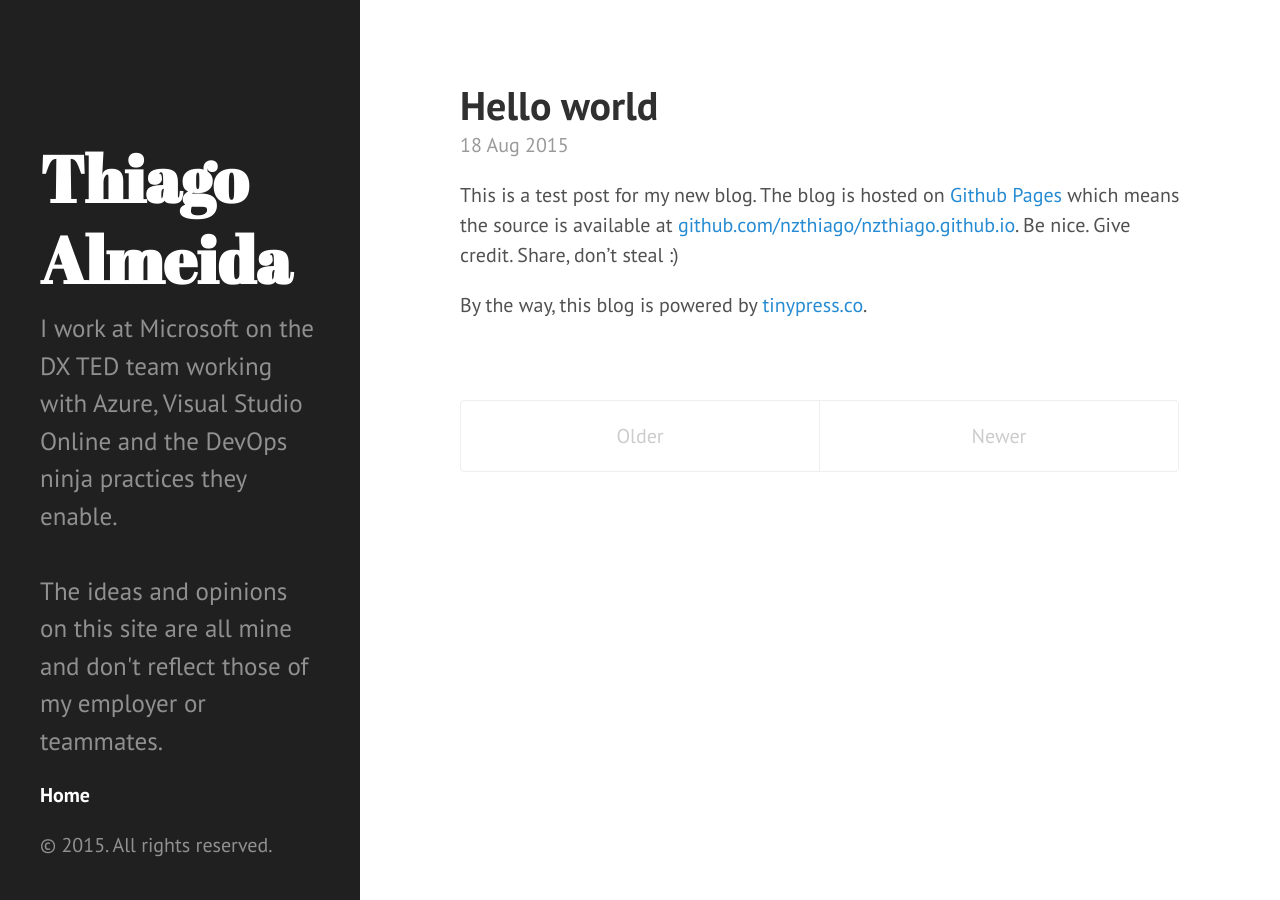
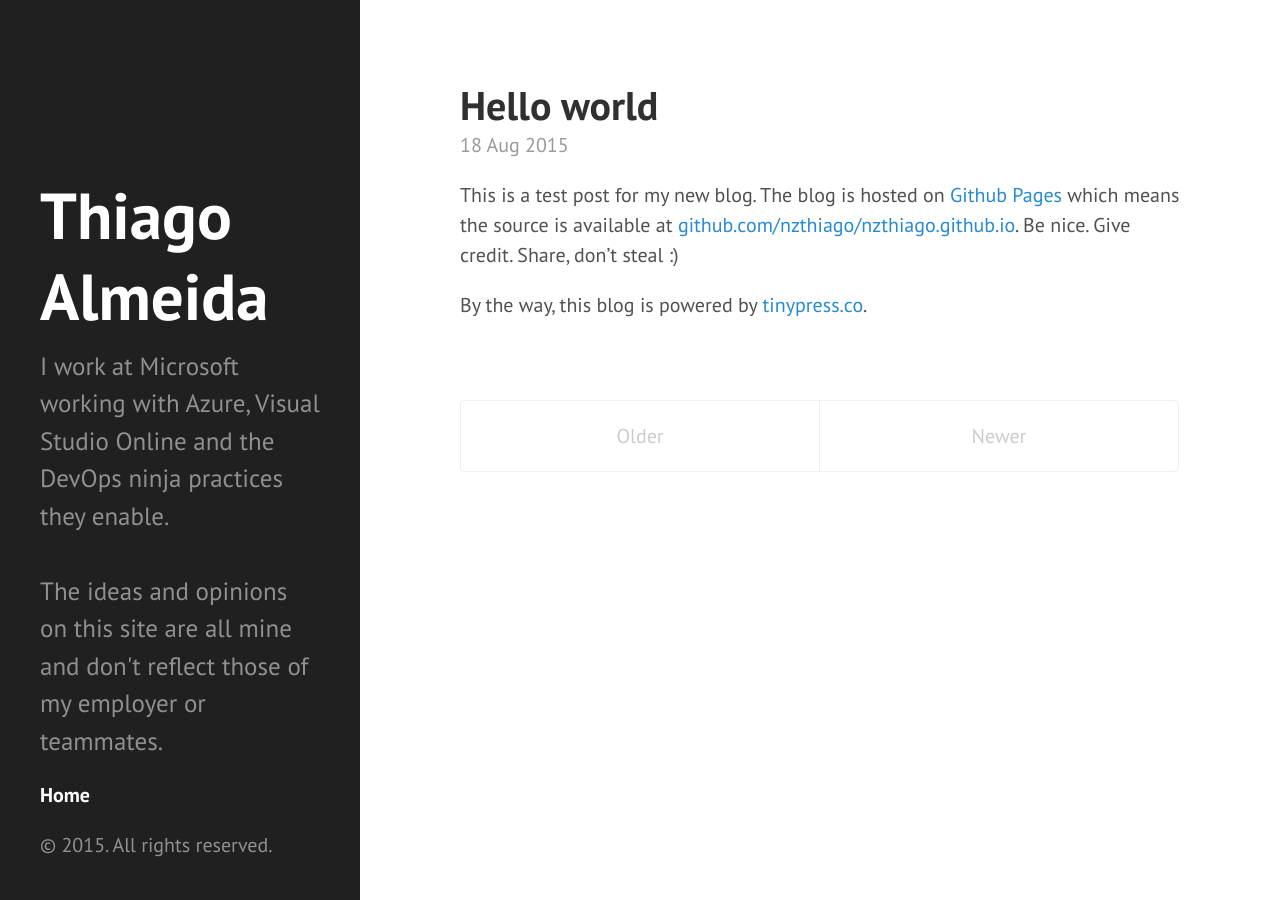
Before and after one commit to nzthiago/nzthiago.github.io, a Jekyll site: the page built from index.html, in a window 1280 px wide. Built offline with Jekyll 4.4.1, drawn with Linux system fonts in a browser that asks for light colours; the list of posts is cut into pages by our own code.

Commit message:
Updating font size and description

```diff
--- a/_config.yml
+++ b/_config.yml
@@ -1,8 +1,8 @@
 excerpt_separator: ""
 pygments: true
 markdown: kramdown
-url: http://nzthiago.github.io
+url: http://talmeida.net
 title: Thiago Almeida
-tagline: A log of everyday life
-description: I work at Microsoft on the DX TED team working with Azure, Visual Studio Online and the DevOps ninja practices they enable.<br /><br />The ideas and opinions on this site are all mine and don't reflect those of my employer or teammates. <br />
+tagline:
+description: I work at Microsoft working with Azure, Visual Studio Online and the DevOps ninja practices they enable.<br /><br />The ideas and opinions on this site are all mine and don't reflect those of my employer or teammates. <br />
 paginate: 5
--- a/public/css/hyde.css
+++ b/public/css/hyde.css
@@ -79,7 +79,7 @@ html {
 .sidebar-about h1 {
   color: #fff;
   margin-top: 0;
-  font-family: "Abril Fatface", serif;
+  /* font-family: "Abril Fatface", serif; */
   font-size: 3.25rem;
 }
 
```
